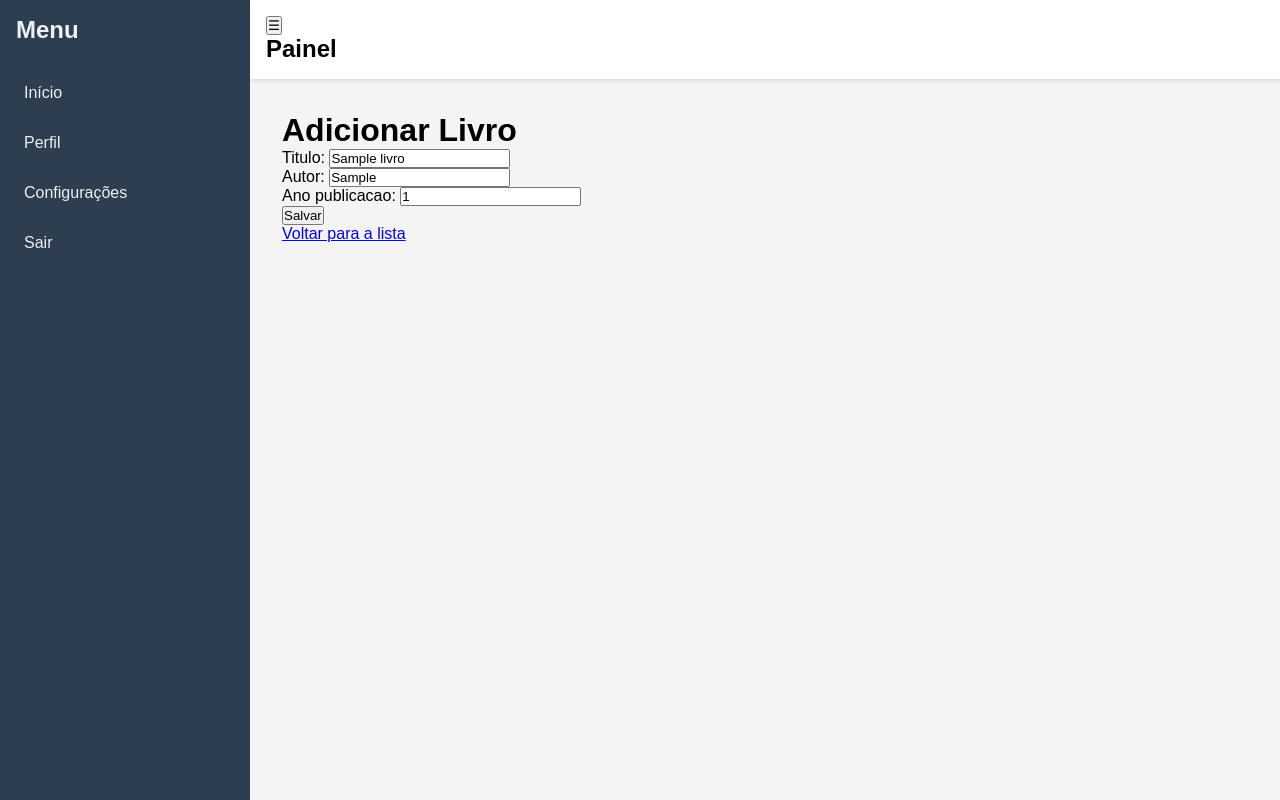
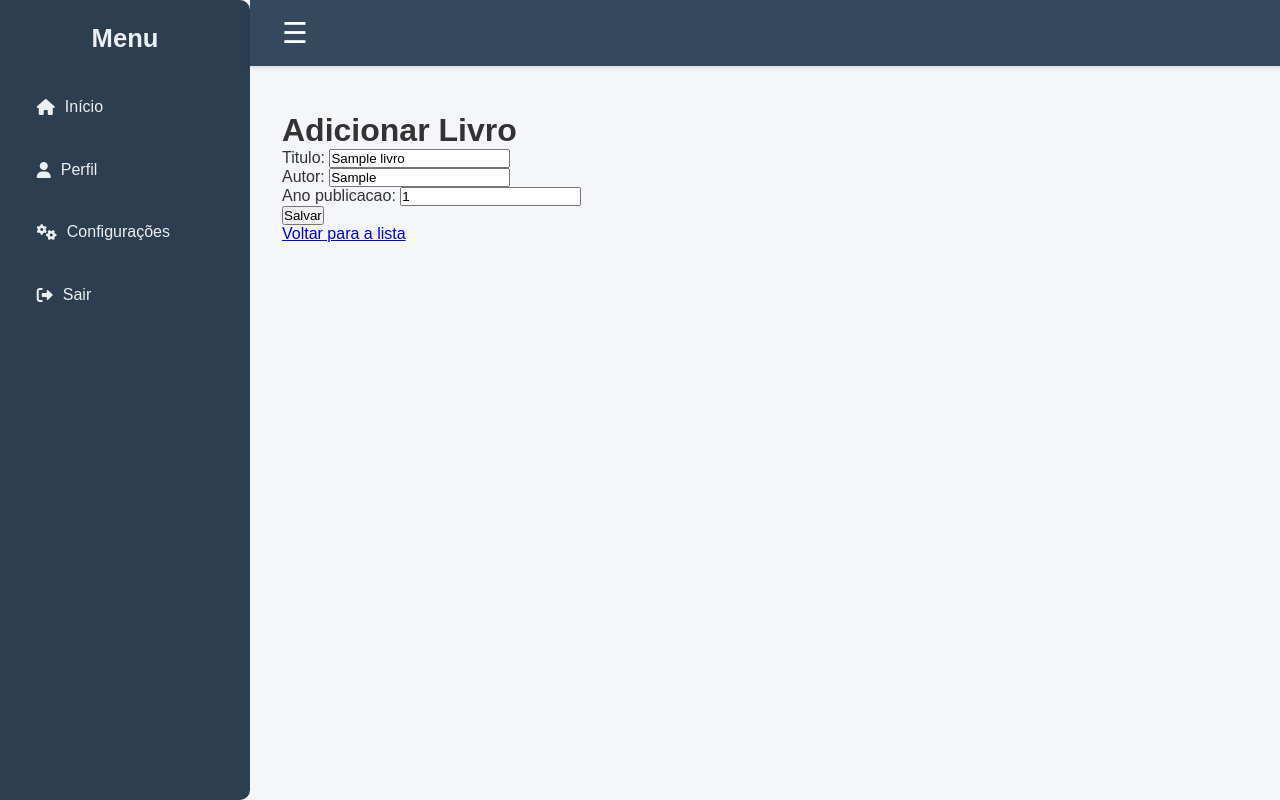
Before and after one commit to SanchoArruda/Sistema-de-Cadastro-de-Livros, a Django app: page /livros/edit/1/ in a window 1280 px wide. Run offline with Django 5.2, Linux system fonts and the light colour scheme; tables that the repository leaves empty hold one stand-in row (values such as "Sample post").

Commit message:
Refatoracão do sidebar and navbar

```diff
--- a/ecommerce/livros/templates/_base.html
+++ b/ecommerce/livros/templates/_base.html
@@ -4,6 +4,7 @@
     <meta charset="UTF-8">
     <title>{% block title %}Painel{% endblock %}</title>
     <meta name="viewport" content="width=device-width, initial-scale=1.0">
+    <link href="https://cdnjs.cloudflare.com/ajax/libs/font-awesome/6.0.0-beta3/css/all.min.css" rel="stylesheet"> <!-- Ícones Font Awesome -->
     <style>
         * {
             margin: 0;
@@ -12,10 +13,11 @@
         }
 
         body {
-            font-family: Arial, sans-serif;
+            font-family: 'Arial', sans-serif;
             display: flex;
             min-height: 100vh;
-            background-color: #f4f4f4;
+            background-color: #f4f6f9;
+            color: #333;
         }
 
         /* Sidebar */
@@ -26,45 +28,66 @@
             flex-shrink: 0;
             display: flex;
             flex-direction: column;
-            padding: 1rem;
+            padding: 1.5rem;
             position: fixed;
             height: 100vh;
             top: 0;
             left: 0;
             transition: transform 0.3s ease;
+            border-top-right-radius: 10px;
+            border-bottom-right-radius: 10px;
         }
 
         .sidebar h2 {
             margin-bottom: 2rem;
+            font-size: 1.6rem;
+            text-align: center;
         }
 
         .sidebar a {
             color: #ecf0f1;
             text-decoration: none;
-            margin-bottom: 1rem;
-            display: block;
-            padding: 0.5rem;
+            margin-bottom: 1.2rem;
+            display: flex;
+            align-items: center;
+            padding: 0.8rem;
             border-radius: 5px;
+            transition: background-color 0.3s ease;
+        }
+
+        .sidebar a i {
+            margin-right: 10px;
         }
 
         .sidebar a:hover {
             background-color: #34495e;
         }
 
-        /* Navbar */
         .navbar {
-            background-color: #fff;
-            padding: 1rem;
+            background-color: #34495e;
+            padding: 1rem 2rem;
             width: 100%;
             margin-left: 250px;
-            box-shadow: 0 2px 4px rgba(0,0,0,0.1);
+            box-shadow: 0 2px 4px rgba(0, 0, 0, 0.1);
             position: fixed;
             top: 0;
             z-index: 10;
+            display: flex;
+            justify-content: space-between;
+            align-items: center;
         }
 
         .navbar h1 {
-            font-size: 1.5rem;
+            font-size: 1.8rem;
+            color: #fff;
+        }
+
+        .navbar button {
+            background: none;
+            border: none;
+            color: #fff;
+            font-size: 1.8rem;
+            cursor: pointer;
         }
 
         /* Conteúdo principal */
@@ -73,6 +96,7 @@
             margin-top: 80px;
             padding: 2rem;
             flex-grow: 1;
+            transition: margin-left 0.3s ease;
         }
 
         /* Responsivo */
@@ -81,6 +105,7 @@
                 transform: translateX(-100%);
                 position: fixed;
                 z-index: 20;
+                border-radius: 0;
             }
 
             .sidebar.active {
@@ -95,7 +120,7 @@
             }
 
             .toggle-btn {
-                font-size: 1.5rem;
+                font-size: 1.8rem;
                 cursor: pointer;
                 background: none;
                 border: none;
@@ -106,20 +131,54 @@
                 margin-top: 80px;
             }
         }
+
+        /* Animações de transição para o sidebar */
+        .sidebar a {
+            opacity: 0;
+            transform: translateX(-20px);
+            animation: slideIn 0.3s forwards;
+        }
+
+        .sidebar a:nth-child(1) {
+            animation-delay: 0.1s;
+        }
+
+        .sidebar a:nth-child(2) {
+            animation-delay: 0.2s;
+        }
+
+        .sidebar a:nth-child(3) {
+            animation-delay: 0.3s;
+        }
+
+        .sidebar a:nth-child(4) {
+            animation-delay: 0.4s;
+        }
+
+        @keyframes slideIn {
+            from {
+                opacity: 0;
+                transform: translateX(-20px);
+            }
+            to {
+                opacity: 1;
+                transform: translateX(0);
+            }
+        }
     </style>
 </head>
 <body>
     <div class="sidebar" id="sidebar">
         <h2>Menu</h2>
-        <a href="#">Início</a>
-        <a href="#">Perfil</a>
-        <a href="#">Configurações</a>
-        <a href="#">Sair</a>
+        <a href="#"><i class="fas fa-home"></i> Início</a>
+        <a href="#"><i class="fas fa-user"></i> Perfil</a>
+        <a href="#"><i class="fas fa-cogs"></i> Configurações</a>
+        <a href="#"><i class="fas fa-sign-out-alt"></i> Sair</a>
     </div>
 
     <div class="navbar">
         <button class="toggle-btn" onclick="toggleSidebar()">☰</button>
-        <h1>{% block page_title %}Painel{% endblock %}</h1> <!-- Alterado para "page_title" -->
+        <h1>{% block page_title %}Painel{% endblock %}</h1>
     </div>
 
     <div class="content">
```
